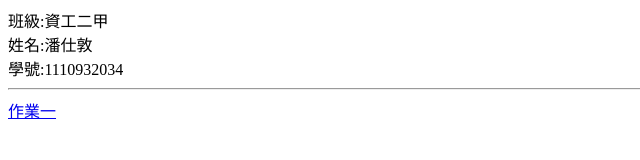
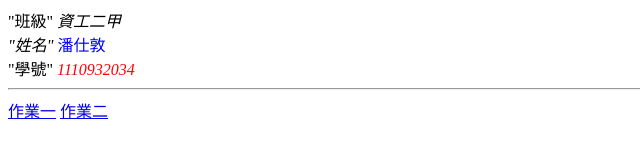
Before and after one commit to panfabion/1110932034, a plain HTML site: page index.html in a window 1280 px wide. Shown: the whole page, without its empty margins (0-640 px from the left). Drawn offline with Linux system fonts and the light colour scheme.

Commit message:
Update index.html

```diff
--- a/index.html
+++ b/index.html
@@ -4,13 +4,35 @@
     <meta charset="UTF-8">
     <meta name="viewport" content="width=device-width, initial-scale=1.0">
     <title>首頁</title>
+    <style>
+        .oxo{
+        background-image:url("https://raw.githubusercontent.com/linhonhzhi/1110932017/main/3ugggidd4v8k08oockowoc8goqmlybo-1000x562.png%22);
+        background-repeat:no-repeat;
+        background-size:cover;
+        object-position:center;
+    }
+    </style>
 </head>
+<body class='oxo'>
 <body>
-    班級:資工二甲<br>
-    姓名:潘仕敦<br>
-    學號:1110932034<br>
+    <span style="color:bule;">
+        "班級"
+        <i>資工二甲</i>
+        <br>
+        <i>"姓名"</i>
+        <span style="color:blue;">潘仕敦</span>
+        <br>
+        <span style="color:biue;">
+            "學號"
+            <i>
+              <span style="color:red;">1110932034</span>
+            </i>
+        </span>
+    </span>
+
+</body>
     <hr>
     <a href="hw01.html">作業一</a>
-
+    <a href="hw02.html">作業二</a>
 </body>
 </html>
```
